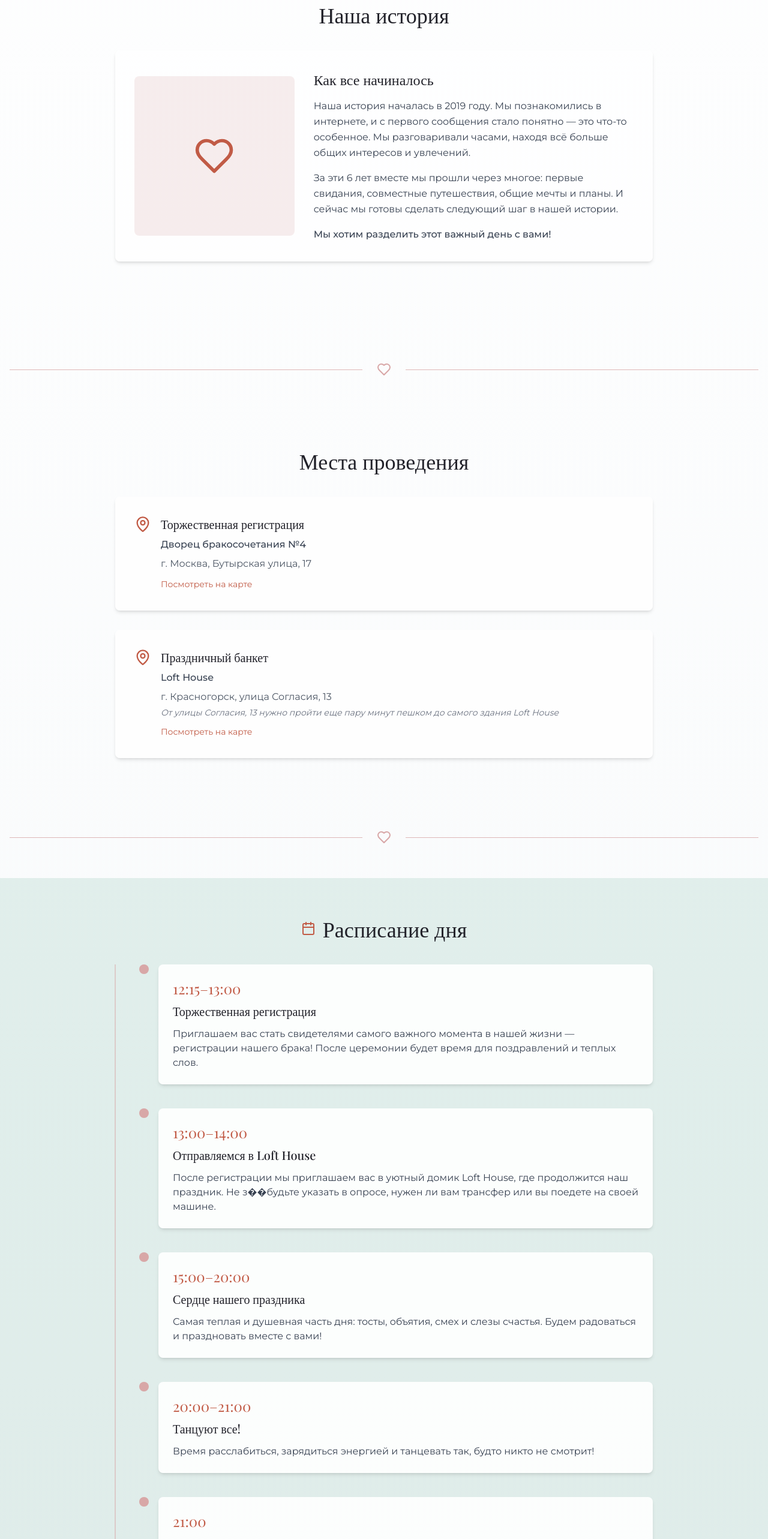
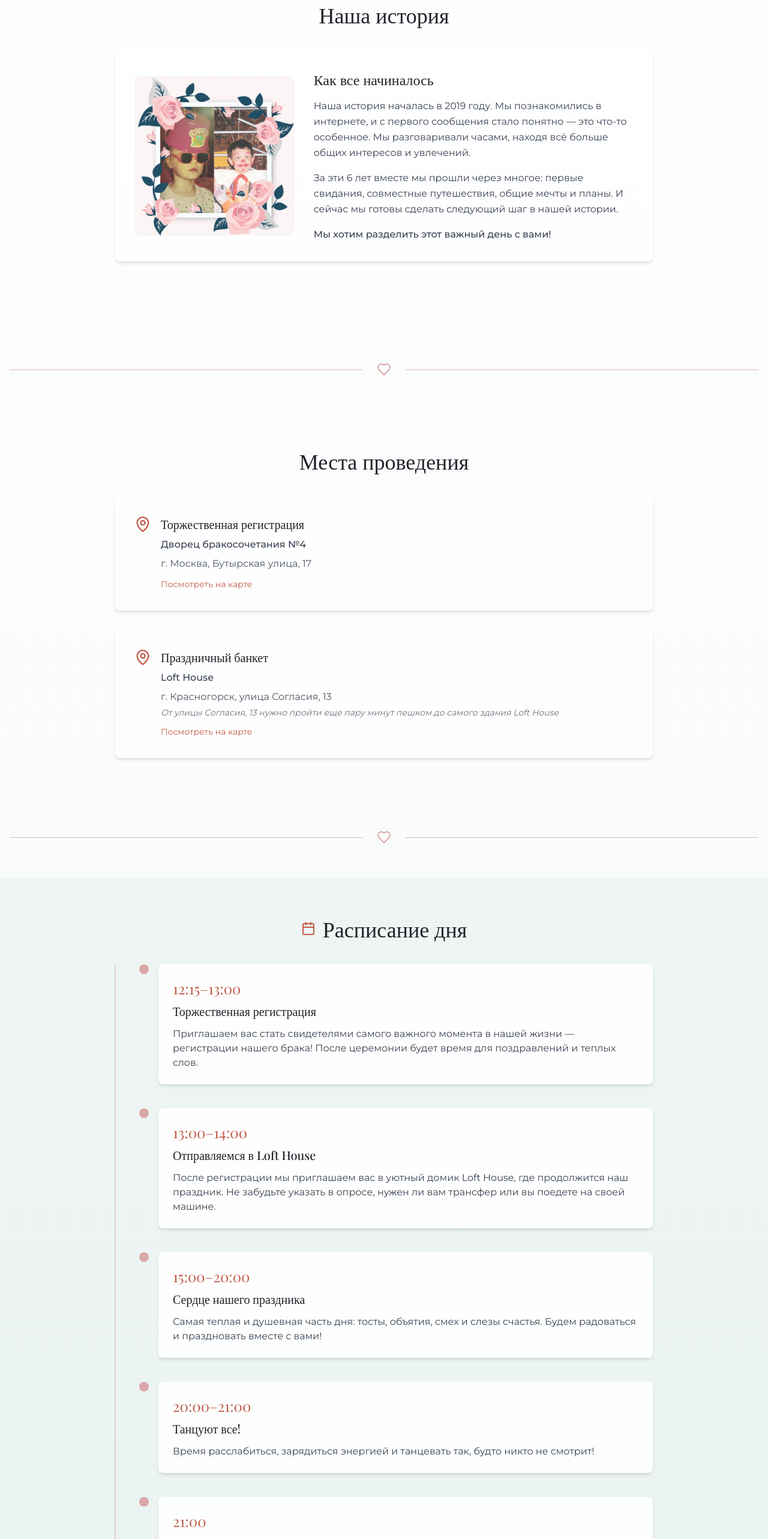
Before and after one commit to ironmen-d/darya-dmitry-wedding, a React (Vite) app: page /main in a window 1280 px wide. Shown: the part 860-3426 px from the top of the page at 60% size. Built offline with nearby package versions, Linux system fonts and the light colour scheme.

Commit message:
Fix: Update content and design
- Reduced the saturation of the background in the "Schedule" section.
- Corrected a typo in the "Locations" section.
- Updated the links in the "Locations" section.
- Replaced the heart icon with a photo in the "Our Story" section.

```diff
--- a/src/pages/Main.tsx
+++ b/src/pages/Main.tsx
@@ -55,7 +55,7 @@ const Main = () => {
   }, {
     time: '13:00–14:00',
     title: 'Отправляемся в Loft House',
-    description: 'После регистрации мы приглашаем вас в уютный домик Loft House, где продолжится наш праздник. Не з��будьте указать в опросе, нужен ли вам трансфер или вы поедете на своей машине.'
+    description: 'После регистрации мы приглашаем вас в уютный домик Loft House, где продолжится наш праздник. Не забудьте указать в опросе, нужен ли вам трансфер или вы поедете на своей машине.'
   }, {
     time: '15:00–20:00',
     title: 'Сердце нашего праздника',
@@ -112,8 +112,12 @@ const Main = () => {
           <div className="bg-white bg-opacity-80 rounded-lg shadow-md p-8 mb-12">
             <div className="flex flex-col md:flex-row items-center space-y-6 md:space-y-0 md:space-x-8">
               <div className="w-full md:w-1/3">
-                <div className="aspect-square bg-wedding-dusty-pink/20 rounded-lg flex items-center justify-center">
-                  <Heart size={64} className="text-wedding-terracotta animate-heartbeat" />
+                <div className="aspect-square rounded-lg overflow-hidden">
+                  <img
+                    src="/lovable-uploads/8aecc048-f792-4b35-b8f3-2513e1d15536.png"
+                    alt="Детские фотографии будущих супругов"
+                    className="w-full h-full object-cover"
+                  />
                 </div>
               </div>
               <div className="w-full md:w-2/3">
@@ -151,7 +155,7 @@ const Main = () => {
                   <h3 className="text-xl font-serif mb-2">Торжественная регистрация</h3>
                   <p className="text-gray-700 mb-2 font-medium">Дворец бракосочетания №4</p>
                   <p className="text-gray-600">г. Москва, Бутырская улица, 17</p>
-                  <a href="https://maps.google.com/?q=Дворец+бракосочетания+№4,+г.+Москва,+Бутырская+улица,+17" target="_blank" rel="noopener noreferrer" className="inline-block mt-3 text-sm text-wedding-terracotta hover:underline">
+                  <a href="https://yandex.ru/maps/-/CHR~7DIg" target="_blank" rel="noopener noreferrer" className="inline-block mt-3 text-sm text-wedding-terracotta hover:underline">
                     Посмотреть на карте
                   </a>
                 </div>
@@ -170,7 +174,7 @@ const Main = () => {
                   <p className="text-gray-500 text-sm mt-1 italic">
                     От улицы Согласия, 13 нужно пройти еще пару минут пешком до самого здания Loft House
                   </p>
-                  <a href="https://maps.google.com/?q=Loft+House,+г.+Красногорск,+улица+Согласия,+13" target="_blank" rel="noopener noreferrer" className="inline-block mt-3 text-sm text-wedding-terracotta hover:underline">
+                  <a href="https://yandex.ru/maps/-/CHVNe2zu" target="_blank" rel="noopener noreferrer" className="inline-block mt-3 text-sm text-wedding-terracotta hover:underline">
                     Посмотреть на карте
                   </a>
                 </div>
@@ -184,7 +188,7 @@ const Main = () => {
         <Heart size={24} className="text-wedding-dusty-pink mx-2" />
       </div>
 
-      <section id="schedule" className="py-16 px-4 bg-wedding-mint/20">
+      <section id="schedule" className="py-16 px-4 bg-wedding-mint/10">
         <div className="max-w-4xl mx-auto">
           <h2 className="text-3xl md:text-4xl font-serif text-center mb-10 flex justify-center items-center">
             <Calendar className="mr-3 text-wedding-terracotta" />
```
Also changed, not shown: public/lovable-uploads/8aecc048-f792-4b35-b8f3-2513e1d15536.png (added).
